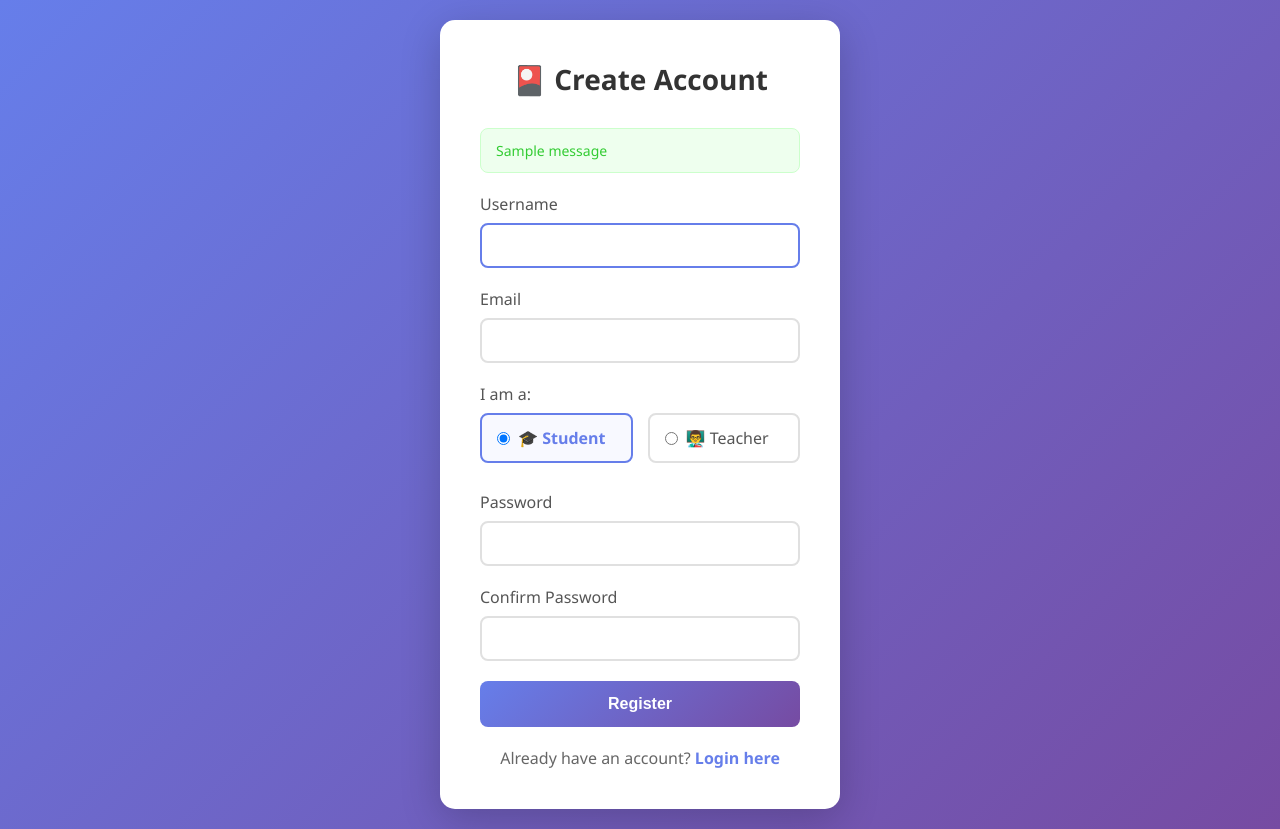
After one commit to RoneyThomas/flash-cards, a Flask app: page /register in a window 1280 px wide. The commit adds this page. Run offline with Flask 3, Linux system fonts and the light colour scheme; tables that the repository leaves empty hold one stand-in row (values such as "Sample post"); one stand-in notice (Sample message) is shown.

Commit message:
Added student/teacher login&registeration feature

```diff
--- a/app.py
+++ b/app.py
@@ -1,8 +1,27 @@
-from flask import Flask, render_template, request, redirect, url_for, session
+from flask import Flask, render_template, request, redirect, url_for, session, flash
+from flask_login import LoginManager, login_user, logout_user, login_required, current_user
+from models import db, User
 import random
+import os
 
 app = Flask(__name__)
-app.secret_key = "supersecretkey"  # Needed for session handling
+app.secret_key = os.environ.get("SECRET_KEY", "supersecretkey")  # Needed for session handling
+
+# Configure SQLAlchemy
+app.config['SQLALCHEMY_DATABASE_URI'] = 'sqlite:///flashcards.db'
+app.config['SQLALCHEMY_TRACK_MODIFICATIONS'] = False
+
+# Initialize database
+db.init_app(app)
+
+# Initialize Flask-Login
+login_manager = LoginManager()
+login_manager.init_app(app)
+login_manager.login_view = 'login'
+
+@login_manager.user_loader
+def load_user(user_id):
+    return User.query.get(int(user_id))
 
 # Flashcards stored as (question, answer)
 flashcards = [
@@ -11,7 +30,80 @@ flashcards = [
     ("Largest planet?", "Jupiter")
 ]
 
+@app.route("/register", methods=["GET", "POST"])
+def register():
+    if current_user.is_authenticated:
+        return redirect(url_for('index'))
+
+    if request.method == "POST":
+        username = request.form.get("username")
+        email = request.form.get("email")
+        password = request.form.get("password")
+        confirm_password = request.form.get("confirm_password")
+        role = request.form.get("role")
+
+        # Validation
+        if not username or not email or not password or not role:
+            flash("All fields are required", "error")
+            return render_template("register.html")
+
+        if role not in ['student', 'teacher']:
+            flash("Invalid role selected", "error")
+            return render_template("register.html")
+
+        if password != confirm_password:
+            flash("Passwords do not match", "error")
+            return render_template("register.html")
+
+        # Check if user already exists
+        if User.query.filter_by(username=username).first():
+            flash("Username already exists", "error")
+            return render_template("register.html")
+
+        if User.query.filter_by(email=email).first():
+            flash("Email already exists", "error")
+            return render_template("register.html")
+
+        # Create new user
+        user = User(username=username, email=email, role=role)
+        user.set_password(password)
+        db.session.add(user)
+        db.session.commit()
+
+        flash("Registration successful! Please login.", "success")
+        return redirect(url_for('login'))
+
+    return render_template("register.html")
+
+@app.route("/login", methods=["GET", "POST"])
+def login():
+    if current_user.is_authenticated:
+        return redirect(url_for('index'))
+
+    if request.method == "POST":
+        username = request.form.get("username")
+        password = request.form.get("password")
+
+        user = User.query.filter_by(username=username).first()
+
+        if user and user.check_password(password):
+            login_user(user)
+            next_page = request.args.get('next')
+            return redirect(next_page) if next_page else redirect(url_for('index'))
+        else:
+            flash("Invalid username or password", "error")
+
+    return render_template("login.html")
+
+@app.route("/logout")
+@login_required
+def logout():
+    logout_user()
+    flash("You have been logged out", "success")
+    return redirect(url_for('login'))
+
 @app.route("/", methods=["GET", "POST"])
+@login_required
 def index():
     if "current_card" not in session:
         session["current_card"] = random.choice(flashcards)
@@ -29,4 +121,6 @@ def index():
                            answer=session["current_card"][1] if session["show_answer"] else None)
 
 if __name__ == "__main__":
+    with app.app_context():
+        db.create_all()  # Create database tables
     app.run(debug=True)
--- /dev/null
+++ b/templates/register.html
@@ -0,0 +1,220 @@
+<!DOCTYPE html>
+<html>
+
+<head>
+    <title>Register - Flashcards</title>
+    <style>
+        * {
+            margin: 0;
+            padding: 0;
+            box-sizing: border-box;
+        }
+
+        body {
+            font-family: 'Segoe UI', Tahoma, Geneva, Verdana, sans-serif;
+            background: linear-gradient(135deg, #667eea 0%, #764ba2 100%);
+            min-height: 100vh;
+            display: flex;
+            justify-content: center;
+            align-items: center;
+            padding: 20px;
+        }
+
+        .container {
+            background: white;
+            padding: 40px;
+            border-radius: 15px;
+            box-shadow: 0 10px 40px rgba(0, 0, 0, 0.2);
+            width: 100%;
+            max-width: 400px;
+        }
+
+        h1 {
+            text-align: center;
+            color: #333;
+            margin-bottom: 30px;
+            font-size: 28px;
+        }
+
+        .form-group {
+            margin-bottom: 20px;
+        }
+
+        label {
+            display: block;
+            margin-bottom: 8px;
+            color: #555;
+            font-weight: 500;
+        }
+
+        input[type="text"],
+        input[type="email"],
+        input[type="password"] {
+            width: 100%;
+            padding: 12px 15px;
+            border: 2px solid #e0e0e0;
+            border-radius: 8px;
+            font-size: 15px;
+            transition: border-color 0.3s;
+        }
+
+        input[type="text"]:focus,
+        input[type="email"]:focus,
+        input[type="password"]:focus {
+            outline: none;
+            border-color: #667eea;
+        }
+
+        button {
+            width: 100%;
+            padding: 14px;
+            background: linear-gradient(135deg, #667eea 0%, #764ba2 100%);
+            color: white;
+            border: none;
+            border-radius: 8px;
+            font-size: 16px;
+            font-weight: 600;
+            cursor: pointer;
+            transition: transform 0.2s, box-shadow 0.2s;
+        }
+
+        button:hover {
+            transform: translateY(-2px);
+            box-shadow: 0 5px 20px rgba(102, 126, 234, 0.4);
+        }
+
+        button:active {
+            transform: translateY(0);
+        }
+
+        .login-link {
+            text-align: center;
+            margin-top: 20px;
+            color: #666;
+        }
+
+        .login-link a {
+            color: #667eea;
+            text-decoration: none;
+            font-weight: 600;
+        }
+
+        .login-link a:hover {
+            text-decoration: underline;
+        }
+
+        .alert {
+            padding: 12px 15px;
+            border-radius: 8px;
+            margin-bottom: 20px;
+            font-size: 14px;
+        }
+
+        .alert-error {
+            background-color: #fee;
+            color: #c33;
+            border: 1px solid #fcc;
+        }
+
+        .alert-success {
+            background-color: #efe;
+            color: #3c3;
+            border: 1px solid #cfc;
+        }
+
+        .radio-group {
+            display: flex;
+            gap: 15px;
+            margin-top: 8px;
+        }
+
+        .radio-label {
+            flex: 1;
+            display: flex;
+            align-items: center;
+            padding: 12px 15px;
+            border: 2px solid #e0e0e0;
+            border-radius: 8px;
+            cursor: pointer;
+            transition: all 0.3s;
+        }
+
+        .radio-label:hover {
+            border-color: #667eea;
+            background-color: #f8f9ff;
+        }
+
+        .radio-label input[type="radio"] {
+            margin-right: 8px;
+            cursor: pointer;
+        }
+
+        .radio-label input[type="radio"]:checked+span {
+            color: #667eea;
+            font-weight: 600;
+        }
+
+        .radio-label:has(input[type="radio"]:checked) {
+            border-color: #667eea;
+            background-color: #f8f9ff;
+        }
+    </style>
+</head>
+
+<body>
+    <div class="container">
+        <h1>🎴 Create Account</h1>
+
+        {% with messages = get_flashed_messages(with_categories=true) %}
+        {% if messages %}
+        {% for category, message in messages %}
+        <div class="alert alert-{{ category }}">{{ message }}</div>
+        {% endfor %}
+        {% endif %}
+        {% endwith %}
+
+        <form method="POST">
+            <div class="form-group">
+                <label for="username">Username</label>
+                <input type="text" id="username" name="username" required autofocus>
+            </div>
+
+            <div class="form-group">
+                <label for="email">Email</label>
+                <input type="email" id="email" name="email" required>
+            </div>
+
+            <div class="form-group">
+                <label>I am a:</label>
+                <div class="radio-group">
+                    <label class="radio-label">
+                        <input type="radio" name="role" value="student" required checked>
+                        <span>🎓 Student</span>
+                    </label>
+                    <label class="radio-label">
+                        <input type="radio" name="role" value="teacher" required>
+                        <span>👨‍🏫 Teacher</span>
+                    </label>
+                </div>
+            </div>
+
+            <div class="form-group">
+                <label for="password">Password</label>
+                <input type="password" id="password" name="password" required>
+            </div>
+
+            <div class="form-group">
+                <label for="confirm_password">Confirm Password</label>
+                <input type="password" id="confirm_password" name="confirm_password" required>
+            </div>
+
+            <button type="submit">Register</button>
+        </form>
+
+        <div class="login-link">
+            Already have an account? <a href="{{ url_for('login') }}">Login here</a>
+        </div>
+    </div>
+</body>
+
+</html>
```
Also changed, not shown: models.py (added, +24 -0 lines), requirements.txt (added, +11 -0 lines), templates/index.html (+152 -3 lines), templates/login.html (added, +154 -0 lines), 1 other file.
